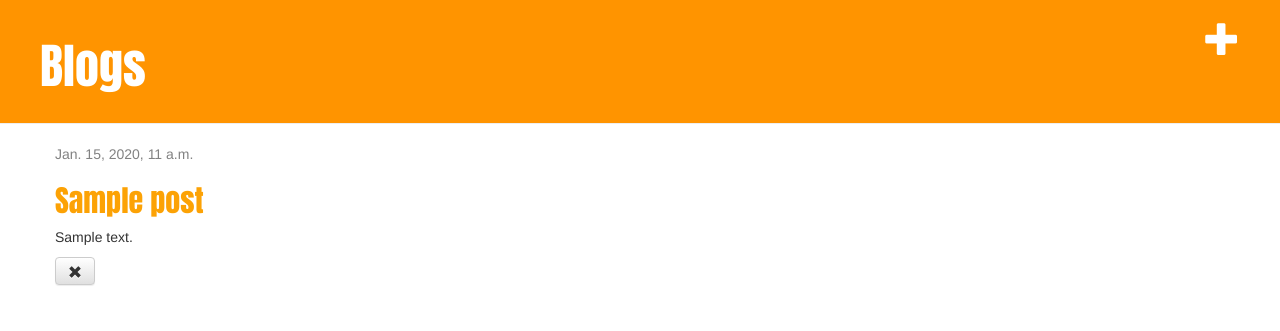
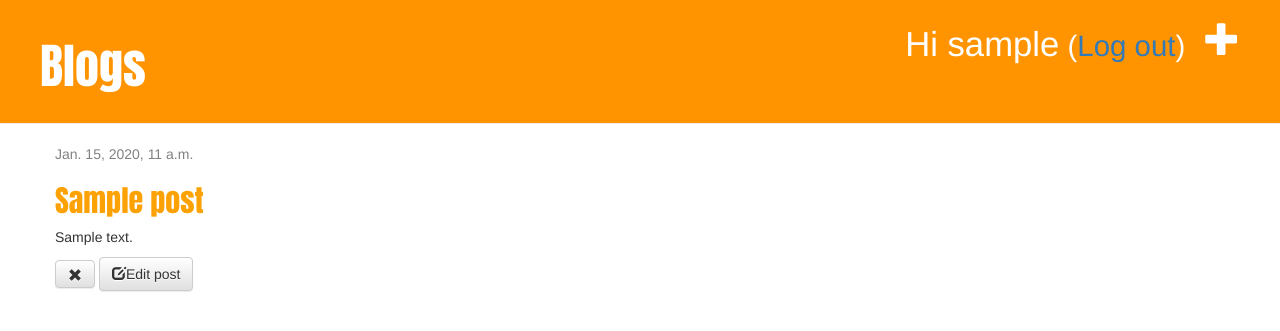
Before and after one commit to speeser/blog, a Django app: page /post/1/ in a window 1280 px wide. Shown: the top 331 px of the page. Run offline with Django 3.2, Linux system fonts and the light colour scheme; a user stored in the database is signed in; tables that the repository leaves empty hold one stand-in row (values such as "Sample post"); some libraries are stand-ins or nearby versions.

Commit message:
Edit buttons, edit view gemaakt.

```diff
--- a/blog/templates/blog/base.html
+++ b/blog/templates/blog/base.html
@@ -9,7 +9,12 @@
     </head>
     <body>
         <div class="page-header">
+            {% if user.is_authenticated %}
             <a href="{% url 'post_new' %}" class="top-menu"><span class="glyphicon glyphicon-plus"></span></a>
+            <p class="top-menu">Hi {{ user.username }}<small> (<a href="{% url 'django.contrib.auth.views.logout' %}">Log out</a>)</small></p>
+            {% else %}
+            <a href="{% url 'django.contrib.auth.views.login' %}" class="top-menu"><span class="glyphicon glyphicon-lock"></span></a>
+            {% endif %}
             <h1><a href="{% url 'post_list' %}">Blogs</a></h1>
         </div>
         <div class="content container">
--- a/blog/templates/blog/post_detail.html
+++ b/blog/templates/blog/post_detail.html
@@ -10,5 +10,6 @@
             <h2>{{ post.title }}</h2>
             <p>{{ post.text|linebreaks }}</p>
             <a class="btn btn-default" href="{% url 'post_remove' pk=post.pk %}"><span class="glyphicon glyphicon-remove"></span></a>
+            <a class="btn btn-default" href="{% url 'post_edit' pk=post.pk %}"><span class="glyphicon glyphicon-edit"></span>Edit post</a>
         </div>
 {% endblock %}
--- a/blog/urls.py
+++ b/blog/urls.py
@@ -5,5 +5,6 @@ urlpatterns = [
     url(r'^$', views.post_list, name='post_list'),
     url(r'^post/(?P<pk>\d+)/$', views.post_detail, name='post_detail'),
     url(r'^post/new/$', views.post_new, name='post_new'),
+    url(r'^post/edit/(?P<pk>\d+)/$', views.post_edit, {}, 'post_edit'),
     url(r'^post/(?P<pk>\d+)/remove/$', views.post_remove, name='post_remove'),
 ]
--- a/blog/views.py
+++ b/blog/views.py
@@ -1,6 +1,8 @@
 from django.contrib.auth.decorators import login_required
-from django.shortcuts import render, get_object_or_404, redirect
+from django.shortcuts import render, render_to_response, get_object_or_404, redirect
 from django.utils import timezone
+from django.http import HttpResponse
+from django.template import RequestContext
 from .models import Post
 from .forms import PostForm
 
@@ -32,6 +34,23 @@ def post_new(request):
     return render( request, 'blog/post_edit.html', {'form': form})
 
 @login_required
+def post_edit(request, pk=None):
+    if pk:
+        post = get_object_or_404(Post, pk=pk)
+        if post.author != request.user:
+            return HttpResponseForbidden()
+    else:
+        post = Post(author=request.user)
+
+    form = PostForm(request.POST or None, instance=post)
+    if request.POST:
+        if form.is_valid():
+            form.save()
+            return redirect('post_detail', pk=post.pk)
+
+    return render_to_response( 'blog/post_edit.html', { 'form': form}, context_instance=RequestContext(request))
+
+@login_required
 def post_remove(request, pk):
     post = get_object_or_404(Post,pk=pk)
     post.delete()
--- a/dave_test/urls.py
+++ b/dave_test/urls.py
@@ -6,5 +6,6 @@ admin.autodiscover()
 urlpatterns = patterns('',
     url(r'^admin/', admin.site.urls),
     url(r'^accounts/login/$', 'django.contrib.auth.views.login'),
+    url(r'^accounts/logout/$', 'django.contrib.auth.views.logout', {'next_page': '/'}),
     url(r'', include('blog.urls')),
 )
```
